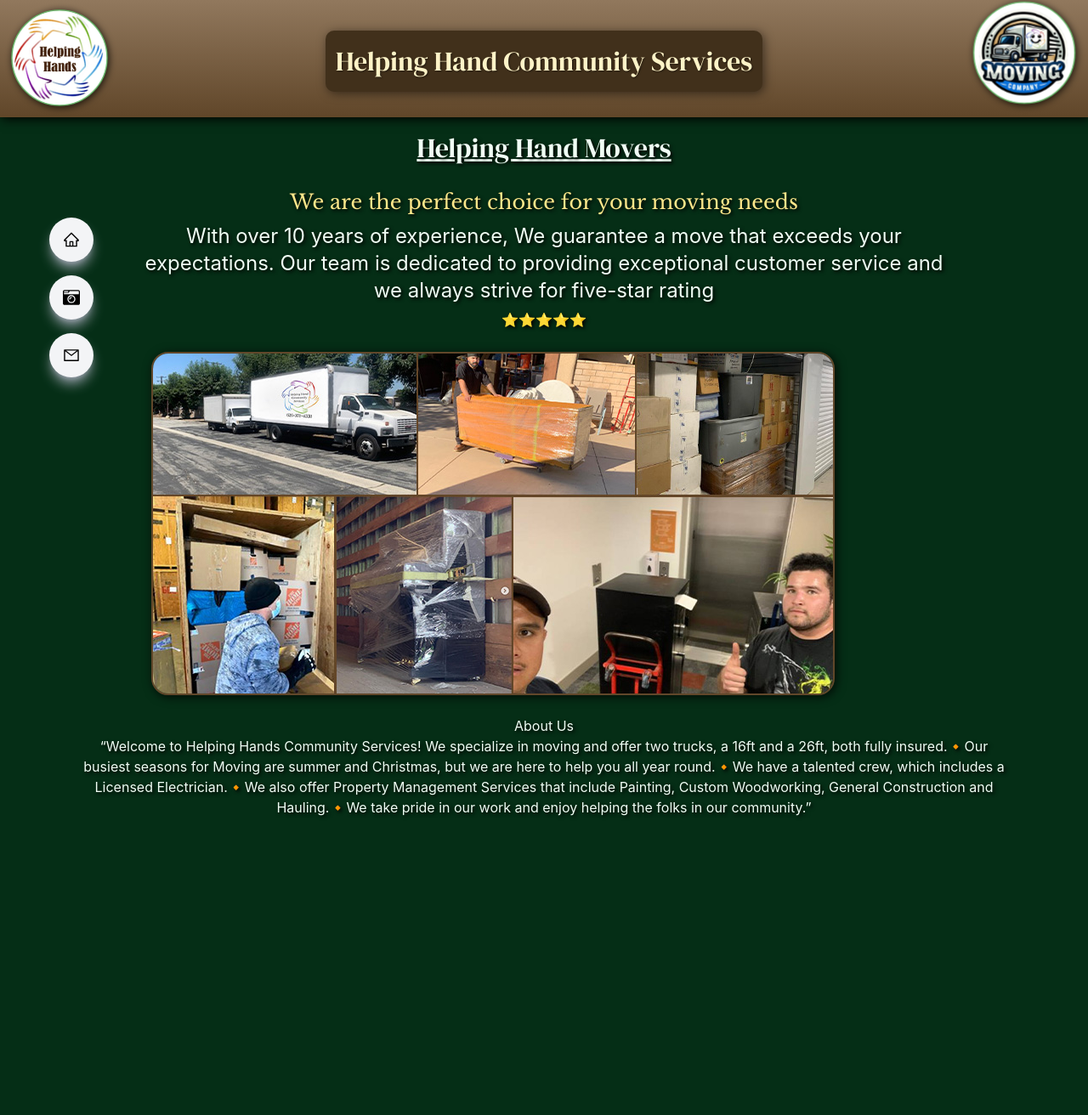
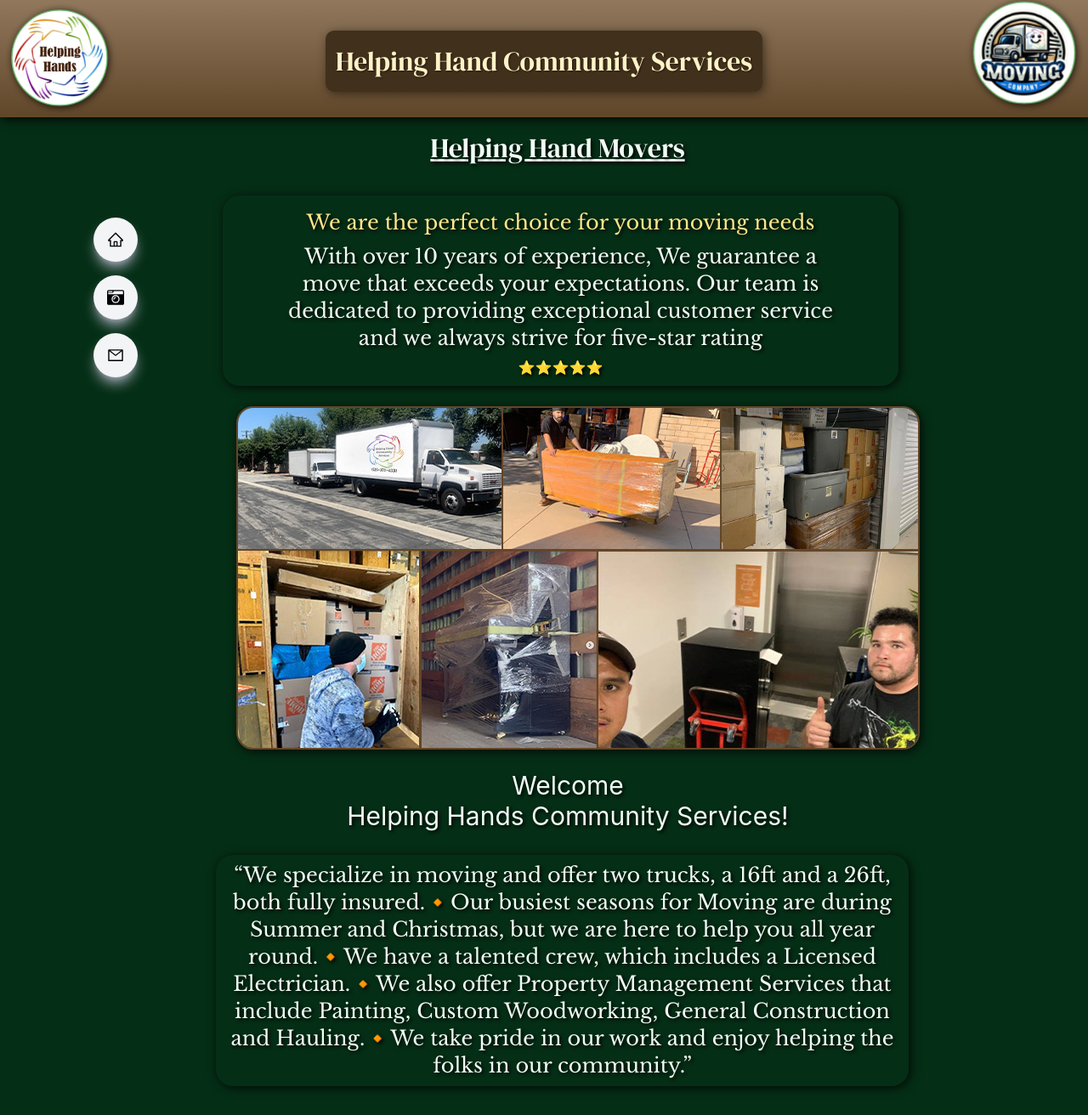
Before and after one commit to MyBaBB/HelpingHands, a React (Vite) app: page / in a window 1280 px wide. Shown: the whole page at 85% size. Before the commit the page ends 996 px from the top, so only its background shows below. Built offline with nearby package versions, Linux system fonts and the light colour scheme.

Commit message:
styling its looking nice. I just got reviews to add in from the man, I think he is liking it

```diff
--- a/src/components/Accordian01.jsx
+++ b/src/components/Accordian01.jsx
@@ -21,13 +21,13 @@ const Accordian01 = () => {
   };
 
   return (
-      <div>
+      <div className='p-[-7rem]'>
         <>
       <div onClick={toggleAccordion01}
-        className={`openMenu relative flex justify-center items-center w-full h-full my-10
+        className={`openMenu  relative flex justify-center items-center w-full h-full my-10
       }`}
     >
-        <div className=' md:hidden bg-[#41301b]  rounded-3xl w-full p-1 m-1 text-left shadow-lg shadow-black
+        <div className='OurPhotosAccordian1   md:hidden bg-[#41301b]  rounded-3xl w-full   m-1
         cursor-pointer hover:scale-105 ease-in-out duration-300'>
 
           <div  className='flex justify-center'>
@@ -39,8 +39,9 @@ const Accordian01 = () => {
             </button>
           </div>
           {isOpen &&
-            <><div   className='flex justify-center content-center '>
-            <div className='MoversSmallScreen md:hidden relative flex w-fit mt-[.25rem] block'>
+            <>
+            <div   className=' flex justify-center content-center '>
+            <div className='MoversSmallScreen  md:hidden relative flex w-fit mt-[.25rem] block'>
               <img src={TwoGuysSmallScreen} alt="Two Guys" className=' rounded-[18px] z-1' />
             </div>
           </div><div className='flex justify-center content-center'>
--- a/src/components/Accordian02.jsx
+++ b/src/components/Accordian02.jsx
@@ -31,10 +31,12 @@ const Accordian02 = () => {
           {isOpen &&
             <>
           <article >
-<div className='AboutUsParagraphWrapper p-4 text-center block md:hidden '>
-  <h2  className='AboutUsh2 ' >About Us</h2>
-   <p className='AboutUsParagraph'>
-  “Welcome to Helping Hands Community Services! We specialize in moving and offer two trucks, a 16ft and a 26ft, both fully insured.🔸Our busiest seasons for Moving are during Summer and Christmas, but we are here to help you all year round.🔸We have a talented crew, which includes a Licensed Electrician.🔸We also offer Property Management Services that include Painting, Custom Woodworking, General Construction and Hauling.🔸We take pride in our work and enjoy helping the folks in our community.”
+<div className='AboutUsParagraphWrapper p-1 -mx-2 -mb-[9px] text-center block md:hidden
+ text-[.75rem]  xxs:text-[.95rem]  xs:text-[1.25rem] sm:text-[1.55rem]   md:text-[1.75rem] '>
+
+   <p className='AboutUsParagraphAccordian2 '>
+   <h2  className='AboutUsh2    ' >Welcome to Helping Hands Community Services!</h2>
+  “ We specialize in moving and offer two trucks, a 16ft and a 26ft, both fully insured.🔸Our busiest seasons for Moving are during Summer and Christmas, but we are here to help you all year round.🔸We have a talented crew, which includes a Licensed Electrician.🔸We also offer Property Management Services that include Painting, Custom Woodworking, General Construction and Hauling.🔸We take pride in our work and enjoy helping the folks in our community.”
    </p>
  </div>
 
--- a/src/components/MainHands.jsx
+++ b/src/components/MainHands.jsx
@@ -83,7 +83,7 @@ const RotateHands = () => {
 
           <Accordian02 />
 
-        <h1 id='HelpingHandMovers_H1' className='WhiteSpaceNowrap hidden md:block  mb-0  sm:mb-4'> Helping Hand Movers</h1>
+        <h1 id='HelpingHandMovers_H1' className='WhiteSpaceNowrap hidden md:block  mb-0  sm:mb-4 md:ml-[2rem] '> Helping Hand Movers</h1>
 
             {/* TruckSmallScreen */}
          <div className='flex justify-center content-center'>
@@ -94,8 +94,8 @@ const RotateHands = () => {
             {/* TruckSmallScreen */}
 
             {/*  TopIntro */}
-<article>
-        <h2 className='TopIntro text-2xl pt-2 md:px-[4rem] mb-2 text-amber-200 text-2xl'>    We are the perfect choice for your moving needs
+<article className='TopArticleWrapper  md:ml-[4rem]'>
+        <h2 className='TopIntro text-lg md:text-2xl pt-2 md:px-[4rem] mb-2 text-amber-200    '>    We are the perfect choice for your moving needs
         </h2>
         <p className='text-2xl  md:px-[4rem]'>
            With over 10 years of experience, We guarantee a move that exceeds your expectations. Our team is dedicated to providing exceptional customer service  and we always strive for
@@ -104,7 +104,7 @@ const RotateHands = () => {
         </p>
 </article>
             {/*  TopIntro */}
-            <div id='OurPhotos' className=' sm:scroll-mt-[8rem] '></div>
+            <div id='OurPhotos' className=' sm:scroll-mt-[8rem] '>
             {/* Several images in one Hidden for large screens. */}
        <div  className='Movers -scroll-mt-80 relative flex w-fit mt-[1.5rem]
         hidden md:block
@@ -116,14 +116,16 @@ const RotateHands = () => {
 <Accordian01 />
 <article >
 <div   className='AboutUsParagraphWrapper -mt-14  hidden md:block'>
-  <h2 id='AboutUsh2' className='AboutUsh2 ' >About Us</h2>
-   <p className='AboutUsParagraph'>
-  “Welcome to Helping Hands Community Services! We specialize in moving and offer two trucks, a 16ft and a 26ft, both fully insured.🔸Our busiest seasons for Moving are summer and Christmas, but we are here to help you all year round.🔸We have a talented crew, which includes a Licensed Electrician.🔸We also offer Property Management Services that include Painting, Custom Woodworking, General Construction and Hauling.🔸We take pride in our work and enjoy helping the folks in our community.”
+  <h2 id='AboutUsh2' className='AboutUsh2 text-[1.45rem] lg:text-3xl
+    ml-14 pb-7 ' >Welcome <br />Helping Hands Community Services!</h2>
+   <p className='AboutUsParagraphMdBlock text-lg lg:text-2xl
+    ml-[3.5rem] '>
+   “We specialize in moving and offer two trucks, a 16ft and a 26ft, both fully insured.🔸Our busiest seasons for Moving are during Summer and Christmas, but we are here to help you all year round.🔸We have a talented crew, which includes a Licensed Electrician.🔸We also offer Property Management Services that include Painting, Custom Woodworking, General Construction and Hauling.🔸We take pride in our work and enjoy helping the folks in our community.”
    </p>
  </div>
  </article>
 
-
+ </div>
 
 </div>
   </>
--- a/src/components/Sidenav.jsx
+++ b/src/components/Sidenav.jsx
@@ -62,7 +62,7 @@ const Sidenav = () => {
 
                  {/* sideButtons */}
       <div className='sideButtonsWrapper hidden md:block  fixed top-[15%] z-10
-          ml-[1rem]  lg:ml-[-1rem] xl:ml-[1rem]  md:mt-32 lg:mt-38
+          ml-[1rem]  lg:ml-[-1rem] xl:ml-[-2rem]  md:mt-32 lg:mt-38
      '>
       <div className='flex flex-col '>
         <a href="#" className='rounded-full text-black shadow-lg bg-gray-100 shadow-gray-400 m-2 p-4 cursor-pointer hover:scale-110 ease-in duration-300'>
--- a/src/index.css
+++ b/src/index.css
@@ -144,6 +144,44 @@ body {
     box-shadow: 2px 2px 12px rgba(0,0,0,0.8);
     z-index: 0;
   }
+  .AboutUsParagraphAccordian2 {
+    font-family: Libre_Baskerville;
+    text-align: center;
+    padding: .5rem;
+    border: 2px solid #725432;
+    border-radius: 20px;
+    box-shadow: 2px 2px 12px rgba(0,0,0,0.8);
+    z-index: 0;
+  }
+  .OurPhotosAccordian1 {
+    font-family: Libre_Baskerville;
+    text-align: center;
+    padding: .5rem;
+    border: 2px solid #725432;
+    border-radius: 20px;
+    box-shadow: 2px 2px 12px rgba(0,0,0,0.8);
+    z-index: 0;
+  }
+  .TopArticleWrapper{
+    font-family: Libre_Baskerville;
+    text-align: center;
+    padding: .5rem;
+    max-width: 795px;
+    border-radius: 20px;
+    box-shadow: 2px 2px 12px rgba(0,0,0,0.8);
+    z-index: 0;
+    margin-top:1rem;
+  }
+  .AboutUsParagraphMdBlock {
+    font-family: Libre_Baskerville;
+    text-align: center;
+    padding: .5rem;
+    max-width: 815px;
+    border-radius: 20px;
+    box-shadow: 2px 2px 12px rgba(0,0,0,0.8);
+    z-index: 0;
+  }
+
  @media  (orientation: landscape) and (max-width: 900px) {
    .sideButtonsWrapper {
      top: 1rem;
```
